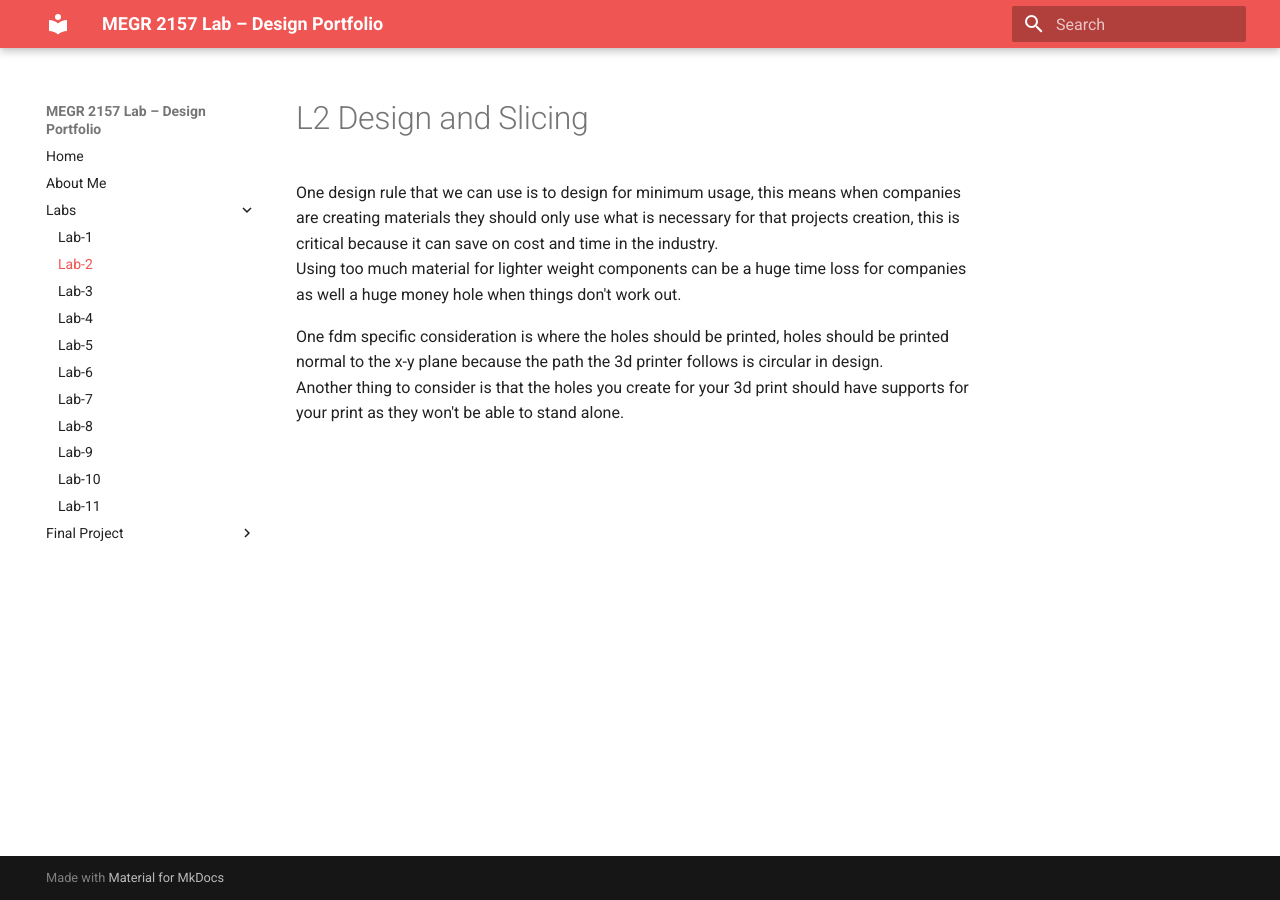
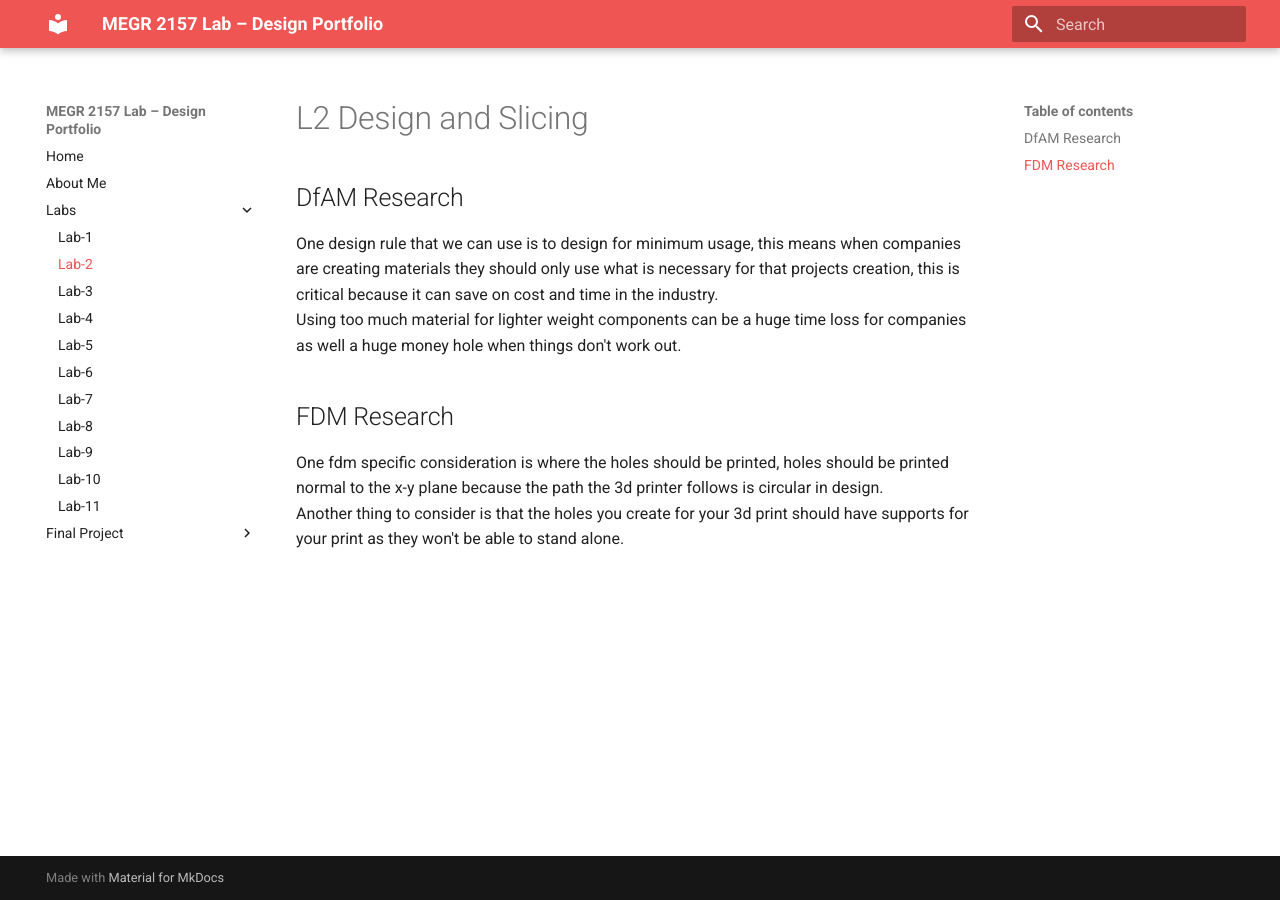
Before and after one commit to AtibaJ/megr2157L-portfolio, an MkDocs documentation site: the page built from docs/Labs/L02/index.md, in a window 1280 px wide. Built offline with MkDocs 1.6.1 and Material for MkDocs 9.7.7, drawn with Linux system fonts in a browser that asks for light colours.

Commit message:
Add DfAM and FDM research sections to index.md

```diff
--- a/docs/Labs/L02/index.md
+++ b/docs/Labs/L02/index.md
@@ -1,8 +1,9 @@
 # L2 Design and Slicing
 
-
+##DfAM Research
 One design rule that we can use is to design for minimum usage, this means when companies are creating materials they should only use what is necessary for that projects creation, this is critical because it can save on cost and time in the industry.
 Using too much material for lighter weight components can be a huge time loss for companies as well a huge money hole when things don't work out.
 
+## FDM Research
 One fdm specific consideration is where the holes should be printed, holes should be printed normal to the x-y plane because the path the 3d printer follows is circular in design.
 Another thing to consider is that the holes you create for your 3d print should have supports for your print as they won't be able to stand alone.
```
